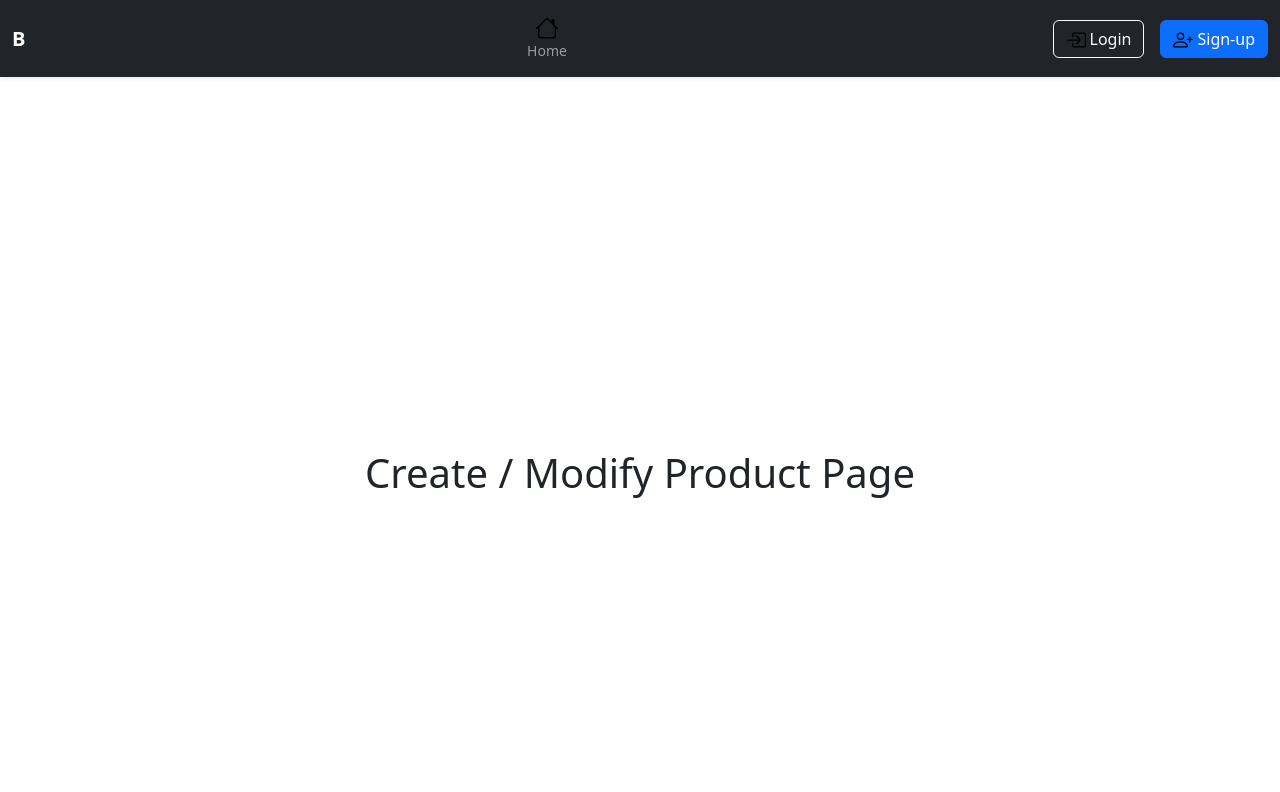
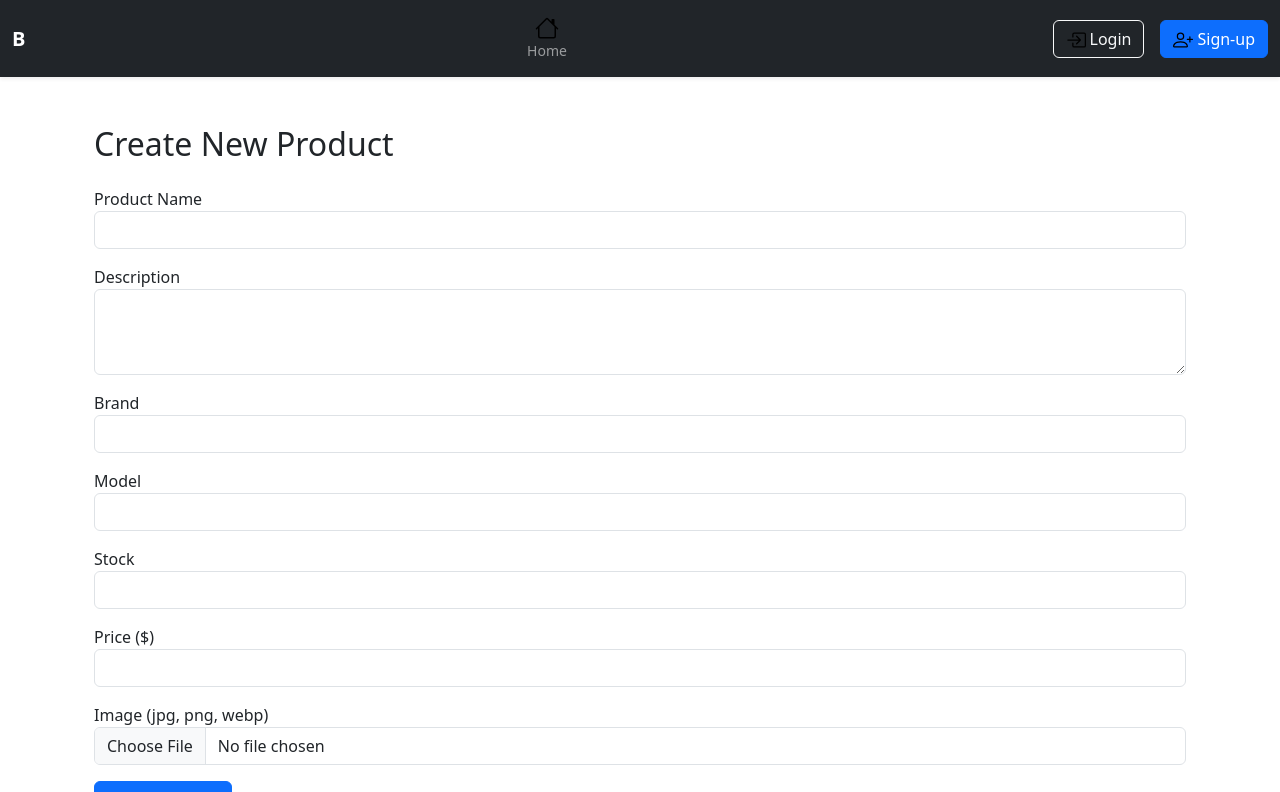
Before and after one commit to its-ousama/front-ecomerce, a React (Vite) app: page /create-product in a window 1280 px wide. Shown: the top 792 px of the page. Built offline with nearby package versions, Linux system fonts and the light colour scheme; a small style sheet from the web is missing.

Commit message:
cart and invoices implemented

```diff
--- a/src/App.jsx
+++ b/src/App.jsx
@@ -1,12 +1,13 @@
 import { BrowserRouter as Router, Routes, Route } from "react-router-dom";
 
 // Pages
-import CreateProduct from "./pages/CreateProduct";
 import HomePage from "./pages/HomePage";
 import LoginPage from "./pages/LoginPage";
 import NotFoundPage from "./pages/NotFoundPage";
 import SignUpPage from "./pages/SignUpPage";
-
+import CreateProduct from "./pages/CreateProduct";
+import CartPage from "./pages/CartPage";
+import InvoicePage from "./pages/InvoicePage";
 
 //Components
 
@@ -27,6 +28,8 @@ const App = () => {
           <Route path="/login" element={<LoginPage />} />
           <Route path="/signup" element={<SignUpPage />} />
           <Route path="/create-product" element={<CreateProduct />} />
+          <Route path="/cart" element={<CartPage />} />
+          <Route path="/invoice" element={<InvoicePage />} />
           <Route path="*" element={<NotFoundPage />} />
         </Routes>
         </main>
--- /dev/null
+++ b/src/pages/CartPage.jsx
@@ -0,0 +1,110 @@
+import { useState, useEffect } from "react";
+import { useNavigate } from "react-router-dom";
+
+const CartPage = () => {
+  const [cartItems, setCartItems] = useState([]);
+  const [quantities, setQuantities] = useState({});
+  const navigate = useNavigate();
+
+  const user = JSON.parse(localStorage.getItem("user"));
+  const token = localStorage.getItem("token");
+  const userCartKey = user ? `cart_${user.email}` : null;
+
+  useEffect(() => {
+    if (userCartKey) {
+      const storedCart = JSON.parse(localStorage.getItem(userCartKey)) || [];
+      setCartItems(storedCart);
+
+      const initialQuantities = {};
+      storedCart.forEach((item) => {
+        initialQuantities[item.productName] = 1;
+      });
+      setQuantities(initialQuantities);
+    }
+  }, []);
+
+  const handleQuantityChange = (name, value) => {
+    setQuantities((prev) => ({ ...prev, [name]: parseInt(value) }));
+  };
+
+  const handleRemove = (productName) => {
+    const updatedCart = cartItems.filter((item) => item.productName !== productName);
+    setCartItems(updatedCart);
+    localStorage.setItem(userCartKey, JSON.stringify(updatedCart));
+  };
+
+  const handleCheckout = async () => {
+    const invoiceItems = cartItems.map((item) => ({
+      productName: item.productName,
+      model: item.model,
+      quantity: quantities[item.productName] || 1,
+    }));
+
+    try {
+      const response = await fetch(`${import.meta.env.VITE_API_BASE_URL}/api/invoices/addInvoice`, {
+        method: "POST",
+        headers: {
+          "Content-Type": "application/json",
+          Authorization: "Bearer " + token,
+        },
+        body: JSON.stringify({
+          items: invoiceItems,
+          customerName: user?.name || "Anonymous",
+        }),
+      });
+
+      if (!response.ok) {
+        const data = await response.json();
+        alert(data.message || "Checkout failed");
+        return;
+      }
+
+      localStorage.removeItem(userCartKey);
+      navigate("/invoice");
+    } catch (error) {
+      console.error("Checkout error:", error);
+      alert("Checkout failed.");
+    }
+  };
+
+  return (
+    <div className="container py-4">
+      <h2>Cart</h2>
+      {cartItems.length === 0 ? (
+        <p>No items in cart</p>
+      ) : (
+        <>
+          <ul className="list-group mb-3">
+            {cartItems.map((item) => (
+              <li key={item.productName} className="list-group-item d-flex justify-content-between align-items-center">
+                <span>
+                  <strong>{item.productName}</strong> ({item.model})
+                </span>
+                <div className="d-flex align-items-center">
+                  <input
+                    type="number"
+                    value={quantities[item.productName] || 1}
+                    onChange={(e) => handleQuantityChange(item.productName, e.target.value)}
+                    min="1"
+                    max={item.stock}
+                    className="form-control me-2"
+                    style={{ width: "70px" }}
+                  />
+                  <span className="me-2">${item.price}</span>
+                  <button className="btn btn-danger btn-sm" onClick={() => handleRemove(item.productName)}>
+                    Remove
+                  </button>
+                </div>
+              </li>
+            ))}
+          </ul>
+          <button className="btn btn-success" onClick={handleCheckout}>
+            Checkout
+          </button>
+        </>
+      )}
+    </div>
+  );
+};
+
+export default CartPage;
--- a/src/pages/CreateProduct.jsx
+++ b/src/pages/CreateProduct.jsx
@@ -1,9 +1,174 @@
+import { useState } from "react";
+import { useNavigate } from "react-router-dom";
+
 const CreateProduct = () => {
-    return (
-      <div className="container d-flex flex-column justify-content-center align-items-center vh-100 w-100">
-        <h1 className="text-center">Create / Modify Product Page</h1>
-      </div>
-    );
+  const [formData, setFormData] = useState({
+    productName: "",
+    productDescription: "",
+    brand: "",
+    model: "",
+    stock: "",
+    price: "",
+  });
+
+  const [image, setImage] = useState(null);
+  const [message, setMessage] = useState("");
+
+  const token = localStorage.getItem("token");
+  const user = JSON.parse(localStorage.getItem("user"));
+  const navigate = useNavigate();
+
+  const handleChange = (e) => {
+    setFormData({ ...formData, [e.target.name]: e.target.value });
   };
 
-  export default CreateProduct;
+  const handleFileChange = (e) => {
+    setImage(e.target.files[0]);
+  };
+
+  const handleSubmit = async (e) => {
+    e.preventDefault();
+
+    if (user?.role !== "admin") {
+      setMessage("Access denied. Admins only.");
+      return;
+    }
+
+    const data = new FormData();
+    for (let key in formData) {
+      data.append(key, formData[key]);
+    }
+    data.append("image", image);
+
+    try {
+      const res = await fetch(`${import.meta.env.VITE_API_BASE_URL}/api/products/addProduct`, {
+        method: "POST",
+        headers: {
+          Authorization: `Bearer ${token}`,
+        },
+        body: data,
+      });
+
+      if (!res.ok) throw new Error("Product creation failed");
+
+      setMessage("✅ Product created successfully!");
+      setFormData({
+        productName: "",
+        productDescription: "",
+        brand: "",
+        model: "",
+        stock: "",
+        price: "",
+      });
+      setImage(null);
+
+      setTimeout(() => {
+        navigate("/");
+      }, 1500);
+    } catch (err) {
+      console.error(err);
+      setMessage("❌ Error creating product.");
+    }
+  };
+
+  return (
+    <div className="container mt-5">
+      <h2>Create New Product</h2>
+      {message && <div className="alert alert-info mt-3">{message}</div>}
+
+      <form onSubmit={handleSubmit} encType="multipart/form-data" className="mt-4">
+        <div className="mb-3">
+          <label>Product Name</label>
+          <input
+            type="text"
+            name="productName"
+            value={formData.productName}
+            onChange={handleChange}
+            className="form-control"
+            required
+          />
+        </div>
+
+        <div className="mb-3">
+          <label>Description</label>
+          <textarea
+            name="productDescription"
+            value={formData.productDescription}
+            onChange={handleChange}
+            className="form-control"
+            rows={3}
+            required
+          />
+        </div>
+
+        <div className="mb-3">
+          <label>Brand</label>
+          <input
+            type="text"
+            name="brand"
+            value={formData.brand}
+            onChange={handleChange}
+            className="form-control"
+            required
+          />
+        </div>
+
+        <div className="mb-3">
+          <label>Model</label>
+          <input
+            type="text"
+            name="model"
+            value={formData.model}
+            onChange={handleChange}
+            className="form-control"
+            required
+          />
+        </div>
+
+        <div className="mb-3">
+          <label>Stock</label>
+          <input
+            type="number"
+            name="stock"
+            value={formData.stock}
+            onChange={handleChange}
+            className="form-control"
+            min="0"
+            required
+          />
+        </div>
+
+        <div className="mb-3">
+          <label>Price ($)</label>
+          <input
+            type="number"
+            name="price"
+            value={formData.price}
+            onChange={handleChange}
+            className="form-control"
+            step="0.01"
+            min="0"
+            required
+          />
+        </div>
+
+        <div className="mb-3">
+          <label>Image (jpg, png, webp)</label>
+          <input
+            type="file"
+            onChange={handleFileChange}
+            accept="image/*"
+            className="form-control"
+            required
+          />
+        </div>
+
+        <button type="submit" className="btn btn-primary">
+          Create Product
+        </button>
+      </form>
+    </div>
+  );
+};
+
+export default CreateProduct;
--- /dev/null
+++ b/src/pages/InvoicePage.jsx
@@ -0,0 +1,45 @@
+import { useEffect, useState } from "react";
+
+const InvoicePage = () => {
+  const [invoices, setInvoices] = useState([]);
+  const token = localStorage.getItem("token");
+
+  useEffect(() => {
+    const fetchInvoices = async () => {
+      try {
+        const res = await fetch(`${import.meta.env.VITE_API_BASE_URL}/api/invoices/getInvoices`, {
+          headers: {
+            Authorization: "Bearer " + token,
+          },
+        });
+        const data = await res.json();
+        setInvoices(data.reverse());
+      } catch (err) {
+        console.error(err);
+      }
+    };
+
+    fetchInvoices();
+  }, [token]);
+
+  return (
+    <div className="container py-4">
+      <h2>Invoices</h2>
+      {invoices.map((invoice, index) => (
+        <div key={index} className="card my-3 p-3">
+          <p><strong>Date:</strong> {new Date(invoice.date).toLocaleString()}</p>
+          <p><strong>Total:</strong> ${invoice.totalAmount}</p>
+          <ul>
+            {invoice.items.map((item, i) => (
+              <li key={i}>
+                {item.productName} ({item.model}) x {item.quantity} - ${item.price}
+              </li>
+            ))}
+          </ul>
+        </div>
+      ))}
+    </div>
+  );
+};
+
+export default InvoicePage;
--- a/src/pages/LogInPage.jsx
+++ b/src/pages/LogInPage.jsx
@@ -14,7 +14,7 @@ const LoginPage = () => {
   const handleSubmit = async (e) => {
     e.preventDefault();
     try {
-      const res = await fetch("http://localhost:3000/api/users/login", {
+      const res = await fetch(`${import.meta.env.VITE_API_BASE_URL}/api/users/login`, {
         method: "POST",
         headers: {
           "Content-Type": "application/json",
--- a/src/pages/SignUpPage.jsx
+++ b/src/pages/SignUpPage.jsx
@@ -20,7 +20,7 @@ const SignUpPage = () => {
   const handleSubmit = async (e) => {
     e.preventDefault();
     try {
-      const res = await fetch("http://localhost:3000/api/users/signup", {
+      const res = await fetch(`${import.meta.env.VITE_API_BASE_URL}/api/users/signup`, {
         method: "POST",
         headers: { "Content-Type": "application/json" },
         body: JSON.stringify(formData),
```
Also changed, not shown: src/components/NavBar.jsx (+21 -3 lines), src/pages/HomePage.jsx (+15 -17 lines), 1 other file (tests, documents, lock files or other folders).
